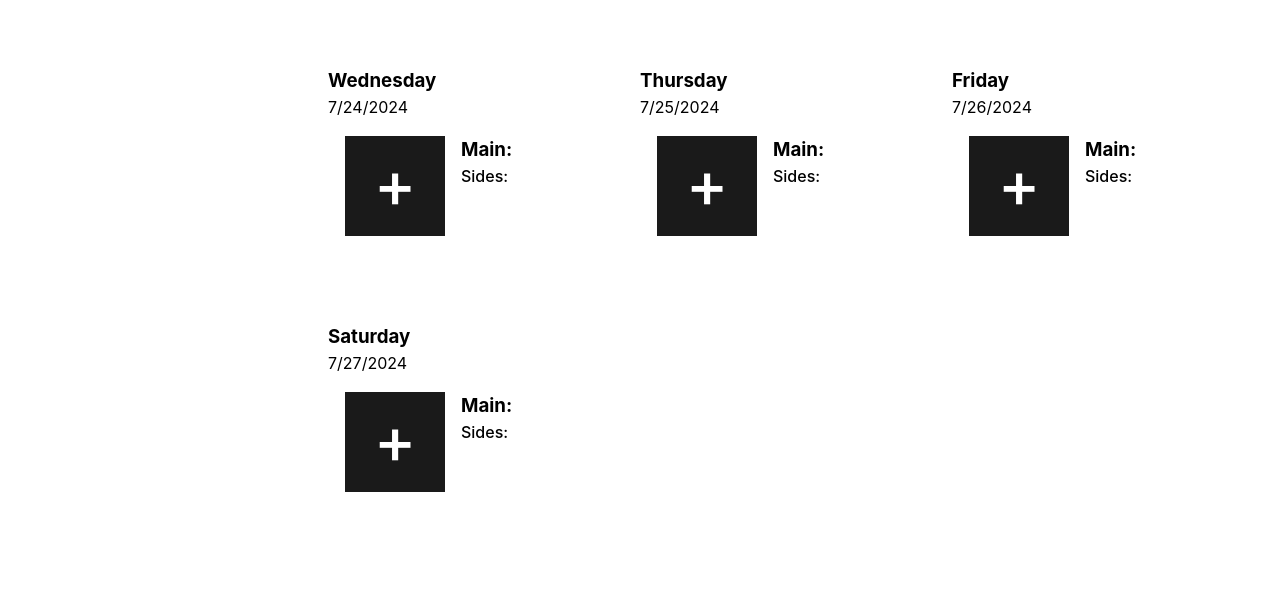
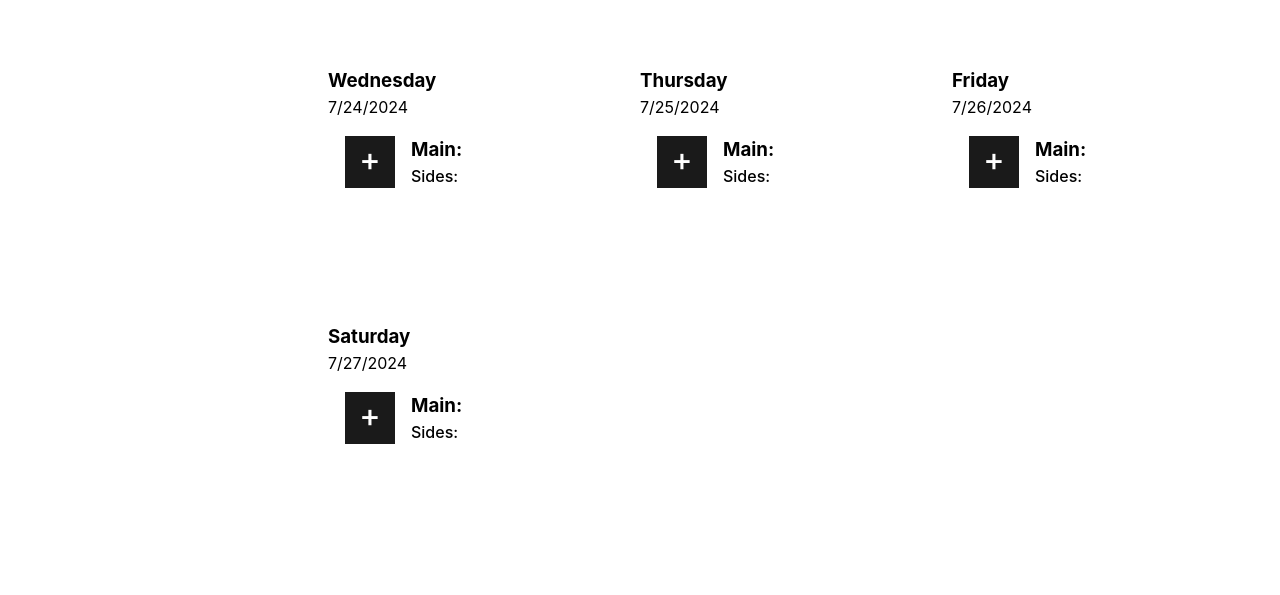
Before and after one commit to Thaumonaut/Weekly-Meal-Planner, a website built with Vite: page src/index.html in a window 1280 px wide. Shown: the part 205-800 px from the top of the page. Built offline with nearby package versions, Linux system fonts and the light colour scheme.

Commit message:
Only show img tag when image has link

```diff
--- a/src/style.css
+++ b/src/style.css
@@ -23,6 +23,10 @@ a {
 }
 a:hover {
   color: #535bf2;
+}
+
+img[alt] {
+  font-size: 10px;
 }
 
 body {
@@ -109,6 +113,21 @@ section {
 
 .scrollable {
   overflow-y: auto;
+}
+
+.img-placeholder {
+  min-height: 50px;
+  min-width: 50px;
+  background-color: #1a1a1a;
+  margin-right: 1rem;
+}
+
+.img-placeholder::before {
+  content: "+";
+  color: white;
+  font-size: 2rem;
+  display: block;
+  text-align: center;
 }
 
 .details img {
--- a/src/utils.ts
+++ b/src/utils.ts
@@ -26,10 +26,14 @@ export const weekday = [
 export const MealCardTemplate = function (meal: Meal) {
   return `
     <a href="details/?day=${weekday[new Date(meal.date).getDay()]}" class="week-day">
-      <img
-        src="${meal.main.img}"
-        alt="Image of ${meal.main.name}"
-      />
+    ${meal.main.img
+      ? `<img
+          src="${meal.main.img}"
+          alt="Image of ${meal.main.name}"
+        />`
+        : `<div class="img-placeholder"></div>`
+    }
+
       <div>
         <h3><span>Main: </span>${meal.main.name}</h3>
         <p>Sides:</p>
```
